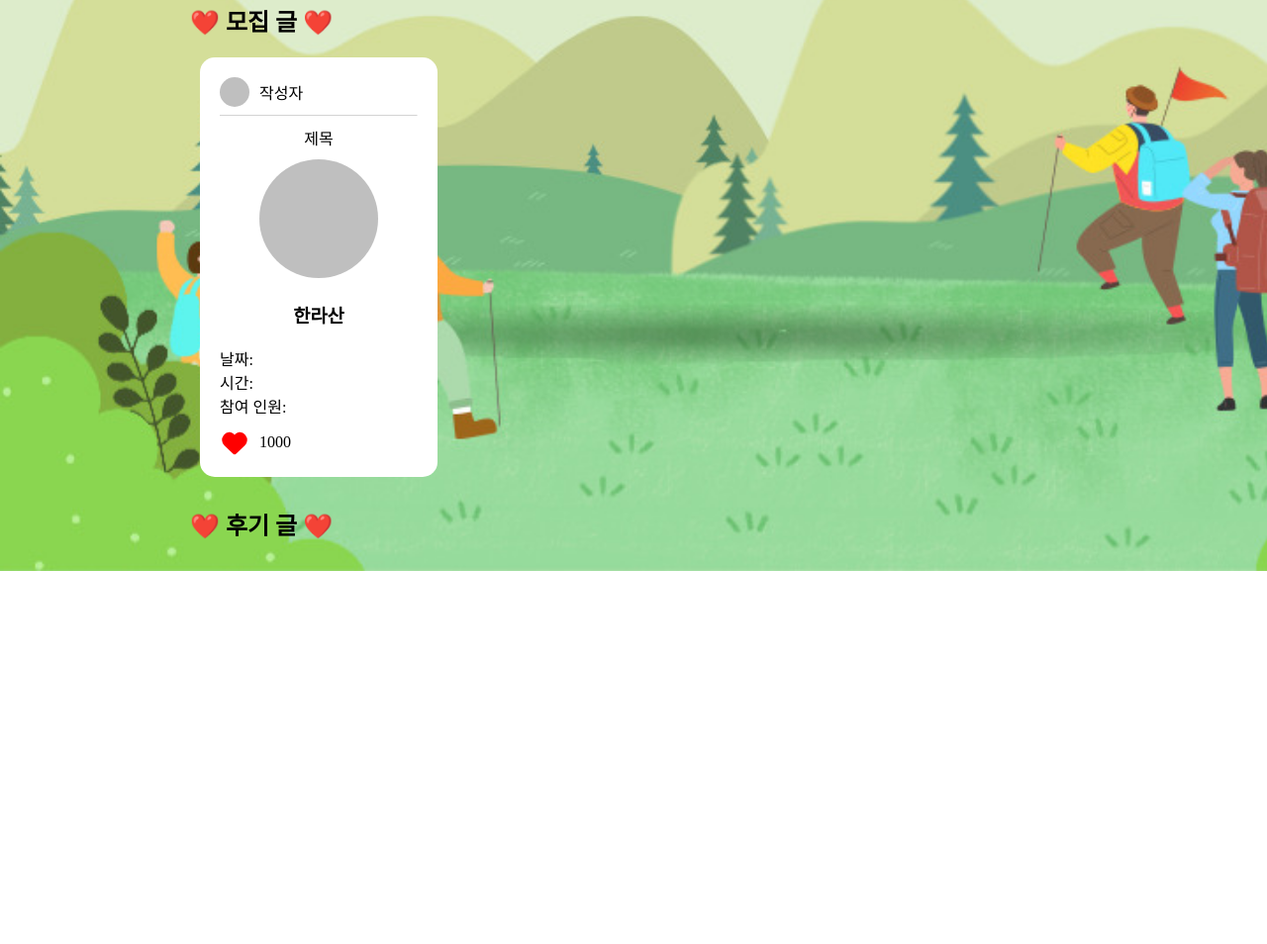
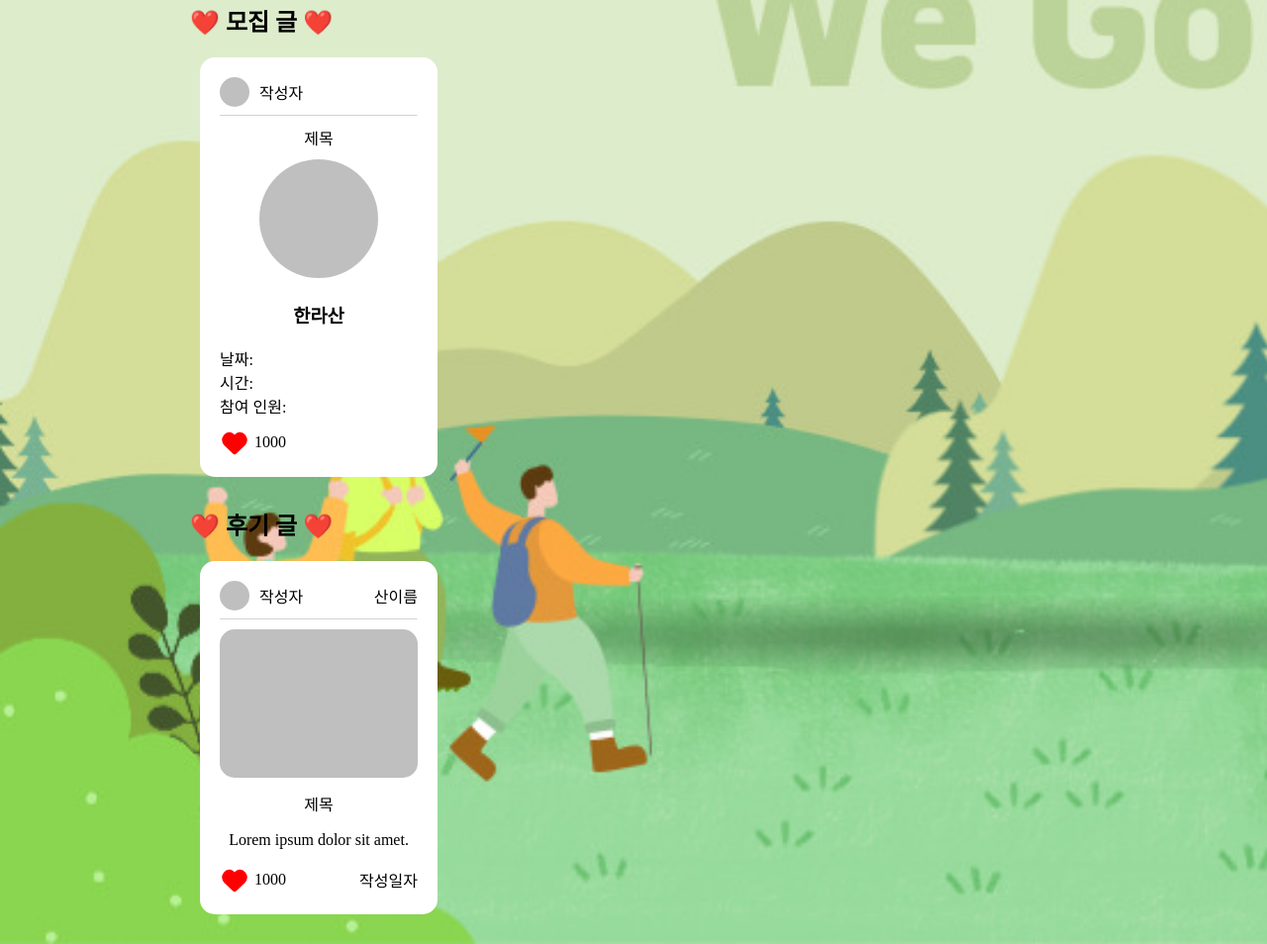
Before and after one commit to hellou8363/final-project, a plain HTML site: page mountain-info/index.html in a window 1280 px wide. Shown: the part 669-1623 px from the top of the page at 99% size. Before the commit the page ends 1246 px from the top, so only its background shows below. Drawn offline with Linux system fonts and the light colour scheme; no server answers.

Commit message:
메인페이지 후기글 템플릿 구현

```diff
--- a/mountain-info/css/index.css
+++ b/mountain-info/css/index.css
@@ -175,7 +175,7 @@ header {
   text-align: left;
   display: flex;
   align-items: center;
-  gap: 10px;
+  gap: 5px;
   margin: 10px 0 0;
 }
 #title {
@@ -232,3 +232,23 @@ header {
   text-align: center;
 }
 /* review */
+.top-info {
+  display: flex;
+  justify-content: space-between;
+  align-items: center;
+}
+.top-info ~ img {
+  width: 100%;
+  border-radius: 15px;
+}
+.bottom-info {
+  display: flex;
+  justify-content: space-between;
+  align-items: center;
+}
+.bottom-info > form {
+  display: flex;
+  justify-content: center;
+  align-items: center;
+  gap: 5px;
+}
--- a/mountain-info/index.html
+++ b/mountain-info/index.html
@@ -91,6 +91,33 @@
       </div>
       <div class="review">
         <h2>❤️ 후기 글 ❤️</h2>
+        <div class="wrap">
+          <div class="item">
+            <div class="top-info">
+              <div class="user-info">
+                <img src="./img/gray.png" alt="img" />
+                <span id="user-name">작성자</span>
+              </div>
+              <span id="mountain-name">산이름</span>
+            </div>
+            <hr />
+            <img src="./img/gray.png" alt="img" />
+            <p id="title">제목</p>
+            <p id="text">Lorem ipsum dolor sit amet.</p>
+            <div class="bottom-info">
+              <form action="#" method="get">
+                <button
+                  type="submit"
+                  name="favorite"
+                  value="true"
+                  class="favorite"
+                ></button>
+                <span class="favorite-count">1000</span>
+              </form>
+              <span id="date">작성일자</span>
+            </div>
+          </div>
+        </div>
       </div>
     </div>
   </body>
```
